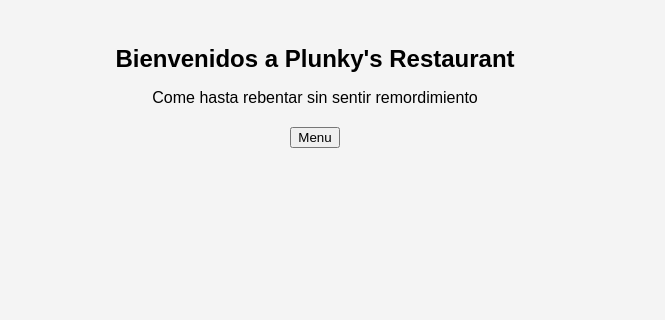
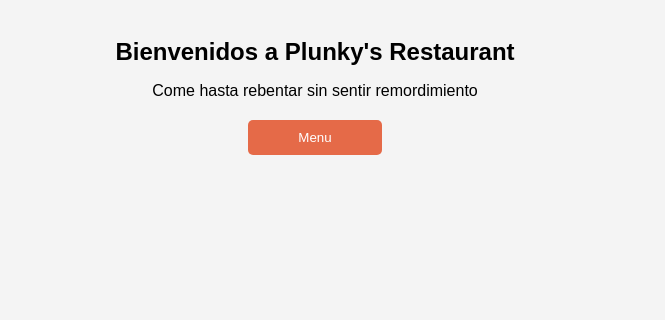
Before and after one commit to plunkydev/plunky-restaurant, a website built with webpack: page src/template.html in a window 1280 px wide. Shown: the part 177-497 px from the top of the page, 0-665 px from the left. Built offline with nearby package versions, Linux system fonts and the light colour scheme; grey boxes are pictures that could not be loaded.

Commit message:
Estilos al boton del hero

```diff
--- a/src/styles.css
+++ b/src/styles.css
@@ -1,3 +1,22 @@
+:root {
+    --global_main_color: #e56a48;
+}
+
+#botonMenuHero {
+    padding: 10px;
+    width: 10em;
+    border: none;
+    color: #fff;
+    background-color: var(--global_main_color);
+    border-radius: 5px;
+    cursor: pointer;
+    transition: border-bottom 0.2s;
+}
+#botonMenuHero:hover {
+    background-color: #ee7654;
+    box-shadow: 0 -2px 4px rgba(51, 50, 50, 0.2);
+}
+
 /* NAV SECTION */
 /* Estilos generales */
 body {
@@ -75,7 +94,7 @@ nav button {
 }
 
 nav button:hover {
-    border-bottom: 3px solid #555;
+    border-bottom: 3px solid var(--global_main_color);
     box-sizing: border-box;
 }
 
```
